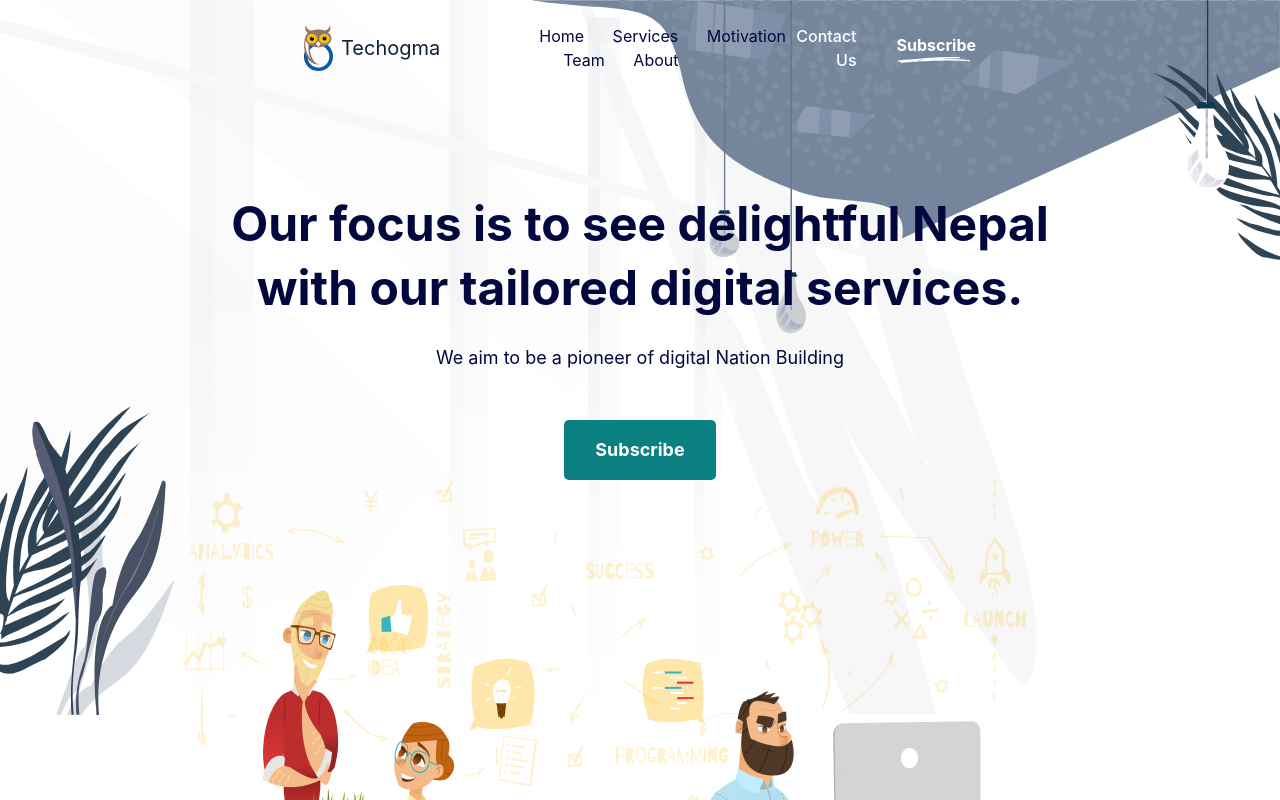
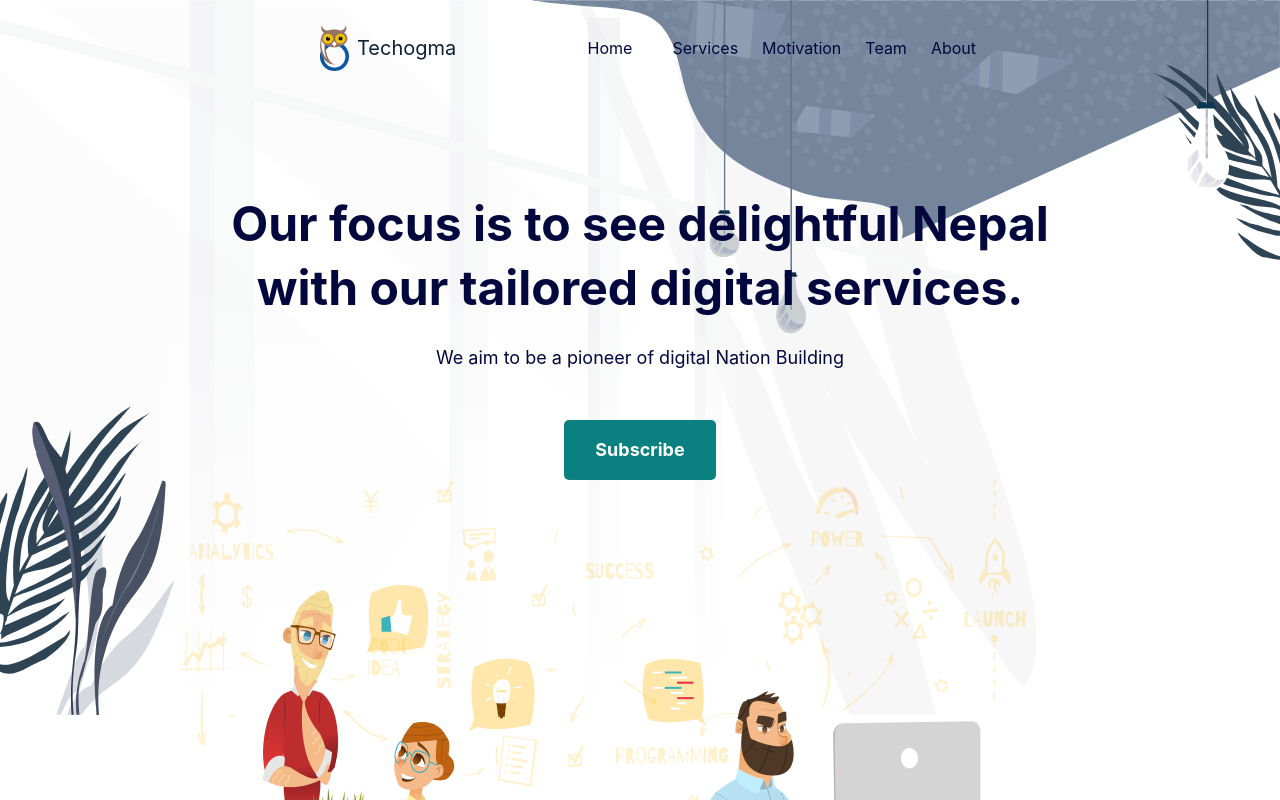
Before and after one commit to pathakshashikant/techogma-company-website, a Vue app: page / in a window 1280 px wide. Shown: the top 800 px of the page. Built offline with nearby package versions, Linux system fonts and the light colour scheme; a web font is replaced by a local one.

Commit message:
Add: header

```diff
--- a/src/components/HomeContent.vue
+++ b/src/components/HomeContent.vue
@@ -1,6 +1,10 @@
+<script setup lang="ts">
+import TheHeader from "./TheHeader.vue";
+</script>
 <template>
   <div class="home-bg relative">
-    <div
+    <the-header></the-header>
+    <!-- <div
       class="h-10 flex items-center justify-between py-12 xl:px-[19rem] md:px-[10rem] px-8"
     >
       <div class="flex items-center xl:space-x-32 md:space-x-16 space-x-4">
@@ -40,7 +44,7 @@
           </svg>
         </div>
       </div>
-    </div>
+    </div> -->
 
     <div class="flex flex-col space-y-6 pt-24">
       <p
--- a/src/components/TheFooter.vue
+++ b/src/components/TheFooter.vue
@@ -1,7 +1,9 @@
 <script setup lang="ts"></script>
 <template>
-  <section class="w-full flex justify-between pl-[136px] pr-[17px] gap-x-20">
-    <div class="py-8 w-full flex justify-between">
+  <section
+    class="w-full flex justify-between lg:pl-[136px] lg:pr-[17px] gap-x-20"
+  >
+    <div class="py-8 w-full flex sm:flex-row flex-col justify-between">
       <div class="branding">
         <div class="brand-info flex items-center space-x-2 mb-4">
           <img src="../assets/logo.svg" alt="logo" />
--- /dev/null
+++ b/src/components/TheHeader.vue
@@ -0,0 +1,62 @@
+<script lang="ts" setup>
+import { computed } from "vue";
+
+let isMenu = true;
+// const imgSrc = computed(() => {
+//   return isMenu
+//     ? import "../assets/menu-outline.svg"
+//     : import "../assets/close-circle-outline.svg";
+// });
+</script>
+<template>
+  <div
+    class="h-1/3 md:h-10 md:flex md:items-center md:justify-between xl:px-[19rem] md:px-[10rem] md:py-12 bg-white md:bg-transparent"
+  >
+    <div class="md:flex md:items-center xl:space-x-32 md:space-x-16">
+      <div class="flex justify-between items-center">
+        <div class="flex md:space-x-2 items-center p-4 space-x-2">
+          <img src="../assets/company_logo.png" class="object-cover" />
+
+          <span class="font-normal text-xl leading-6 text-[#0F2137]"
+            >Techogma</span
+          >
+        </div>
+        <div>
+          <img
+            src="../assets/menu-outline.svg"
+            alt="hamburger"
+            class="w-8 mx-4 md:hidden"
+            @click="isMenu != isMenu"
+          />
+        </div>
+      </div>
+
+      <ul
+        class="text-base text-[#02073e] md:space-x-6 md:flex bg-slate-400 absolute md:static w-full md:w-auto left-0 z-[1] md:bg-transparent md:opacity-100 opacity-0 top-[-400px] transition-all ease-in duration-500"
+      >
+        <li class="my-6 md:my-0 mx-4">
+          <a href="#" class="text-base text-[#02073e]">Home </a>
+        </li>
+        <li class="my-6 md:my-0 mx-4">
+          <a href="#" class="text-base text-[#02073e]">Services </a>
+        </li>
+        <li class="my-6 md:my-0 mx-4">
+          <a href="#" class="text-base text-[#02073e]">Motivation</a>
+        </li>
+        <li class="my-6 md:my-0 mx-4">
+          <a href="#" class="text-base text-[#02073e]"> Team</a>
+        </li>
+        <li class="my-6 md:my-0 mx-4">
+          <a href="#" class="text-base text-[#02073e]"> About</a>
+        </li>
+      </ul>
+    </div>
+  </div>
+</template>
+<style scoped>
+.home-bg {
+  background-image: url("../assets/home_background.svg");
+  background-size: contain;
+  background-repeat: no-repeat;
+}
+</style>
```
Also changed, not shown: src/assets/close-circle-outline.svg (added), src/assets/menu-outline.svg (added).
